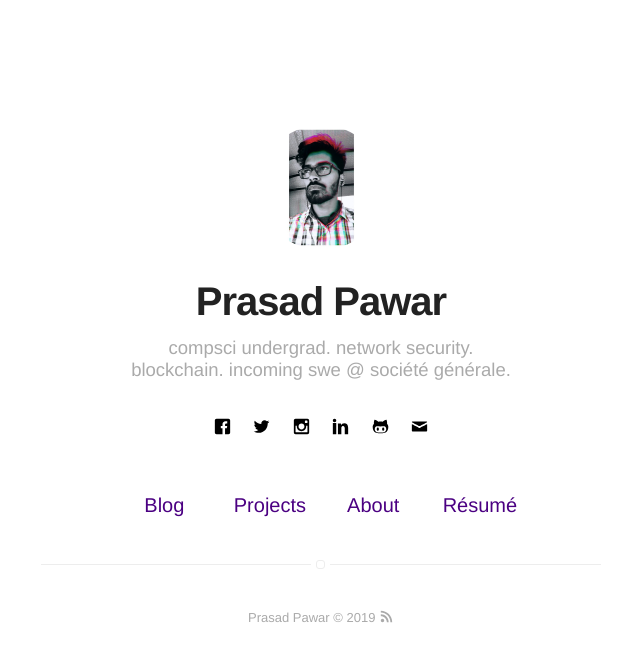
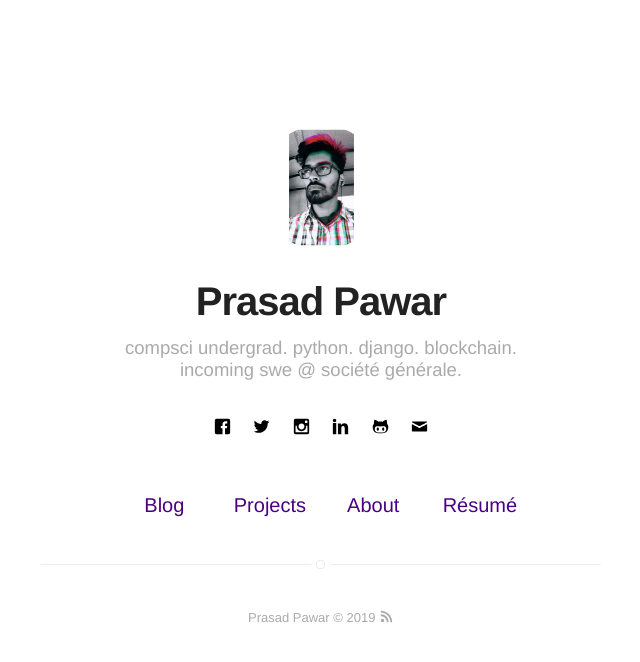
Before and after one commit to prasadpawarr/prasadpawarr.github.io, a Jekyll site: the page built from index.html, in a window 1280 px wide. Shown: the top 662 px of the page, without its empty margins (319-959 px from the left). Built offline with Jekyll 4.4.1, drawn with Linux system fonts in a browser that asks for light colours.

Commit message:
updated bio

```diff
--- a/_config.yml
+++ b/_config.yml
@@ -1,6 +1,6 @@
 # main text of home
 name: Prasad Pawar
-bio: compsci undergrad. network security. blockchain. incoming swe @ société générale.
+bio: compsci undergrad. python. django. blockchain. incoming swe @ société générale.
 
 
 # twitter summary info
```
